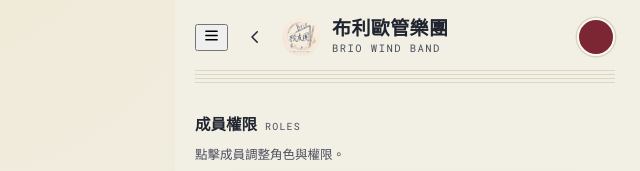
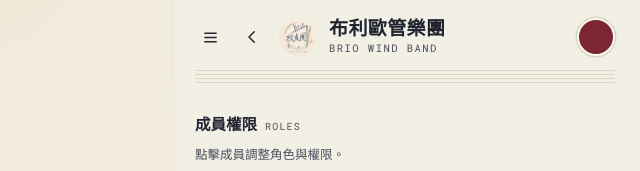
Before and after one commit to briowbhome/BrioWindBand, a plain HTML site: page roles-admin.html in a window 1280 px wide. Shown: the top 171 px of the page, 235-875 px from the left. Drawn offline with Linux system fonts and the light colour scheme; no server answers.

Commit message:
-修正後台漢堡選單預設顯示錯誤

```diff
--- a/roles-admin.html
+++ b/roles-admin.html
@@ -74,6 +74,14 @@
   .m-skel-lines{ flex:1; display:flex; flex-direction:column; gap:7px; padding-top:2px; }
 
   .appbar{ display:flex; align-items:center; gap:12px; padding:18px 20px 14px; }
+  /* 這頁沒有用 .hidden 讓漢堡按鈕先隱藏（requireAdmin() 通過的人一定看得到這顆按鈕，
+     不像 finance-admin.html 那種雙模式頁面需要依角色決定要不要顯示），原本靠
+     admin-nav.js 的 initAdminNav() 才會注入這顆按鈕的樣式（border:none 等），但那要
+     等身分驗證的非同步請求回來才會執行——驗證回來前這顆按鈕會先用瀏覽器原生按鈕外觀
+     （有邊框的方框）顯示，剛進頁面時會看到一下不對的樣式再跳成正確的圓形圖示。
+     直接在這裡定義同一份樣式，讓按鈕從第一次畫面繪製就是正確樣式，不用等 JS 跑完 */
+  .admin-nav-btn{ width:30px; height:30px; flex:none; border:none; background:none; border-radius:50%; display:flex; align-items:center; justify-content:center; color:var(--ink); cursor:pointer; padding:0; }
+  .admin-nav-btn:active{ background:rgba(32,36,47,.06); }
   .mark{ width:38px; height:38px; flex:none; object-fit:cover; border-radius:50%; }
   .brandtext{ display:flex; flex-direction:column; line-height:1.1; }
   .brandtext .name{ font-family:'Noto Serif TC',serif; font-weight:900; font-size:19px; letter-spacing:.02em; }
--- a/version.js
+++ b/version.js
@@ -1,3 +1,3 @@
 // 手動維護的版本字串，語意化版號（major.minor.patch）。專案沒有建置工具，每次有意義的部署前手動遞增：
 // 修 bug/小調整加 patch，新增功能加 minor，重大改版才動 major。
-export var APP_VERSION = '0.12.2';
+export var APP_VERSION = '0.12.3';
```
Also changed, not shown: announce-admin.html (+5 -0 lines), conductor-admin.html (+6 -0 lines), event-admin.html (+5 -0 lines), members-admin.html (+5 -0 lines), repertoire-admin.html (+6 -0 lines), review-admin.html (+5 -0 lines), roster-admin.html (+5 -0 lines), stats-admin.html (+5 -0 lines).
